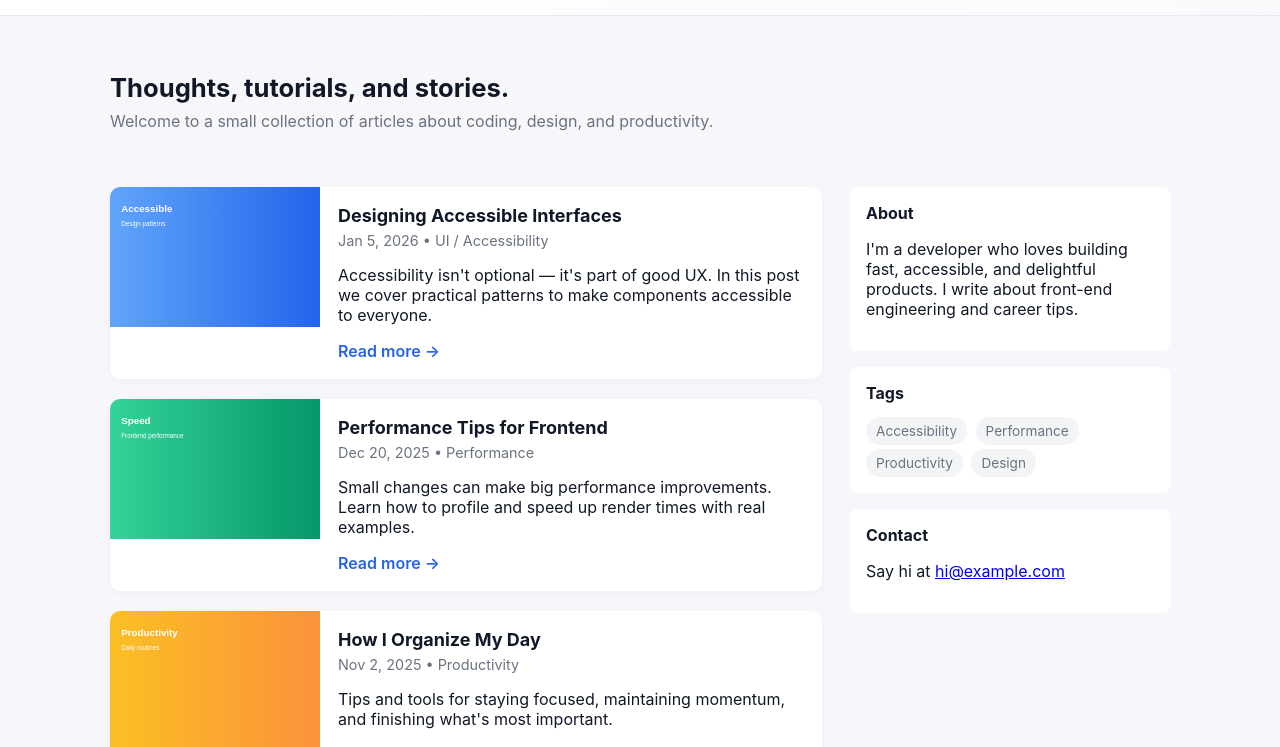
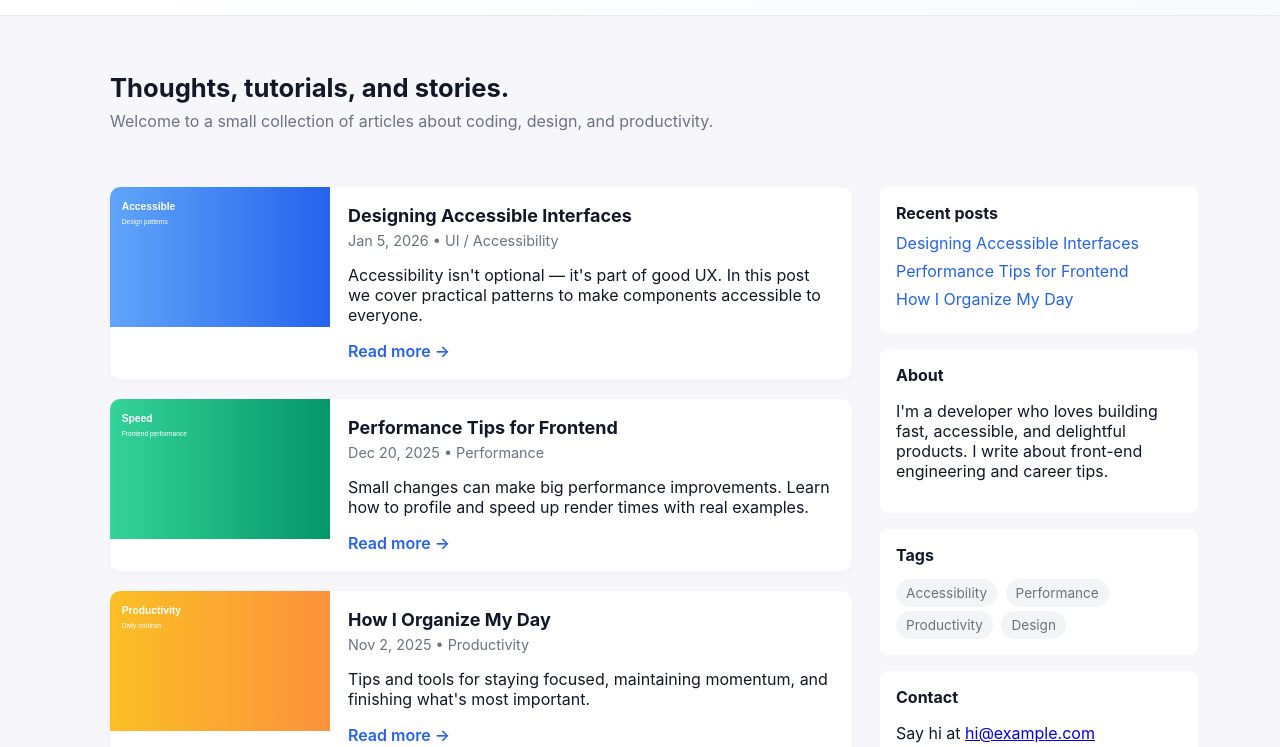
Before and after one commit to raileyreyes/T1IT0063_Reyes, a plain HTML site: page index.html in a window 1280 px wide. Shown: the part 45-792 px from the top of the page. Drawn offline with Linux system fonts and the light colour scheme.

Commit message:
chore: update styles; add skip link and recent posts

```diff
--- a/index.html
+++ b/index.html
@@ -8,18 +8,20 @@
     <link rel="stylesheet" href="styles.css" />
   </head>
   <body>
+    <a class="skip-link" href="#main-content">Skip to content</a>
+
     <header class="site-header">
       <div class="container header-inner">
         <h1 class="site-title">My Minimal Blog</h1>
         <nav class="main-nav" aria-label="Main navigation">
-          <a href="#">Home</a>
+          <a href="#" aria-current="page">Home</a>
           <a href="#about">About</a>
           <a href="#contact">Contact</a>
         </nav>
       </div>
     </header>
 
-    <main class="container">
+    <main id="main-content" class="container">
       <section class="hero">
         <h2>Thoughts, tutorials, and stories.</h2>
         <p>Welcome to a small collection of articles about coding, design, and productivity.</p>
@@ -59,6 +61,15 @@
         </section>
 
         <aside class="sidebar" aria-label="Sidebar">
+          <div class="widget">
+            <h4>Recent posts</h4>
+            <ul class="recent-posts">
+              <li><a href="#">Designing Accessible Interfaces</a></li>
+              <li><a href="#">Performance Tips for Frontend</a></li>
+              <li><a href="#">How I Organize My Day</a></li>
+            </ul>
+          </div>
+
           <div id="about" class="widget">
             <h4>About</h4>
             <p>I'm a developer who loves building fast, accessible, and delightful products. I write about front-end engineering and career tips.</p>
--- a/styles.css
+++ b/styles.css
@@ -1,3 +1,23 @@
+/* Skip link for keyboard users */
+.skip-link{
+  position:absolute;
+  left:-999px;
+  top:auto;
+  width:1px;
+  height:1px;
+  overflow:hidden;
+}
+.skip-link:focus{
+  left:1rem;
+  top:1rem;
+  width:auto;
+  height:auto;
+  background:var(--accent);
+  color:#fff;
+  padding:8px 12px;
+  border-radius:6px;
+  z-index:1000;
+}
 :root{
   --bg:#f7f7fb;
   --card:#ffffff;
@@ -8,8 +28,9 @@
   --container-padding:20px;
 }
 
+/* Base reset */
 *{box-sizing:border-box}
-html,body{height:100%;}
+html,body{height:100%}
 body{
   margin:0;
   font-family:Inter, system-ui, -apple-system, "Segoe UI", Roboto, "Helvetica Neue", Arial;
@@ -29,30 +50,54 @@ body{
 .hero h2{margin:0 0 8px 0;font-size:1.6rem}
 .hero p{margin:0;color:var(--muted)}
 
-.layout{display:grid;grid-template-columns:1fr 320px;gap:28px;padding:20px 0}
+/* Layout: mobile-first (stacked) */
+.layout{display:block;gap:28px;padding:20px 0}
 
+/* Posts list */
 .posts{display:flex;flex-direction:column;gap:20px}
-.post{display:flex;background:var(--card);border-radius:var(--radius);overflow:hidden;box-shadow:0 2px 6px rgba(16,24,40,0.04)}
-.post-image{width:220px;height:140px;object-fit:cover;display:block}
+
+/* Individual post */
+.post{
+  display:flex;
+  flex-direction:column; /* stack image and content on small screens */
+  background:var(--card);
+  border-radius:var(--radius);
+  overflow:hidden;
+  box-shadow:0 2px 6px rgba(16,24,40,0.04);
+}
+.post-image{width:100%;height:180px;object-fit:cover;display:block}
 .post-content{padding:18px}
 .post-title{margin:0 0 6px 0;font-size:1.125rem}
 .post-meta{margin:0 0 12px 0;color:var(--muted);font-size:0.9rem}
 .read-more{color:var(--accent);text-decoration:none;font-weight:600}
 
+/* Sidebar widgets */
 .sidebar .widget{background:var(--card);padding:16px;border-radius:8px;margin-bottom:16px}
 .widget h4{margin:0 0 10px 0}
 .tags a{display:inline-block;background:#f3f4f6;color:var(--muted);padding:6px 10px;border-radius:999px;margin:4px 4px 0 0;font-size:0.85rem;text-decoration:none}
+.recent-posts{list-style:none;padding:0;margin:0}
+.recent-posts li{margin:8px 0}
+.recent-posts a{text-decoration:none;color:var(--accent)}
 
+/* Footer */
 .site-footer{border-top:1px solid #e6e9ef;padding:18px 0;margin-top:34px}
 .site-footer p{margin:0;color:var(--muted);font-size:0.95rem}
 
-/* Responsive */
-@media (max-width:900px){
-	.layout{grid-template-columns:1fr;}
-	.post{flex-direction:column}
-	.post-image{width:100%;height:180px}
+/* Desktop layout: side-by-side at 768px and wider (70% / 30%) */
+@media (min-width:768px){
+  .layout{
+    display:grid;
+    grid-template-columns: 70% 30%;
+    gap:28px;
+    align-items:start;
   }
 
+  /* Make posts display with image left and content right on wider screens */
+  .post{flex-direction:row}
+  .post-image{width:220px;height:140px;flex-shrink:0}
+}
+
+/* Dark mode (optional) */
 @media (prefers-color-scheme:dark){
   :root{--bg:#0b1220;--card:#071125;color:#e6eef8;--muted:#9fb0d6}
   .main-nav a{color:#9fb0d6}
```
Lines whose indentation alone changed are shown as unchanged.
